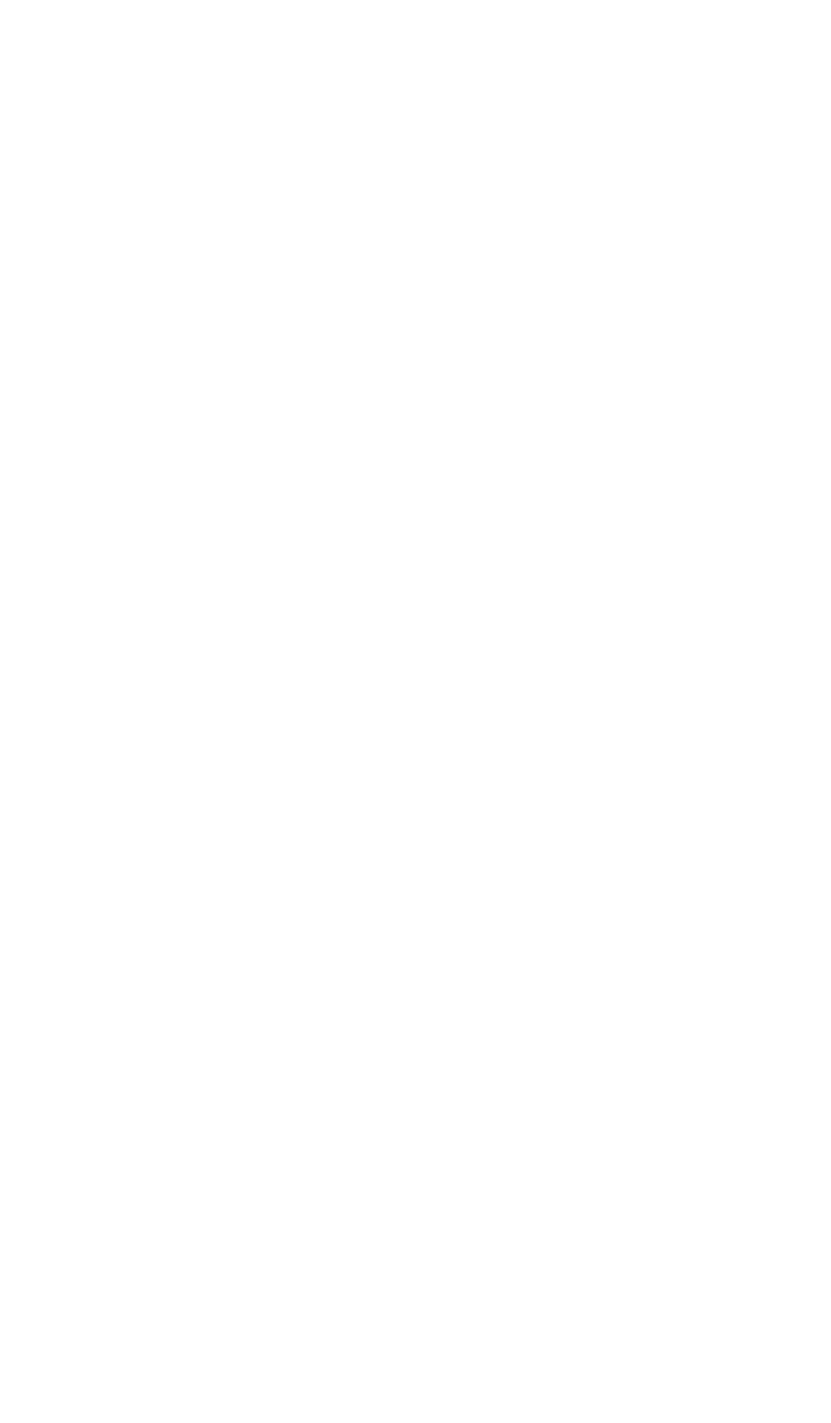
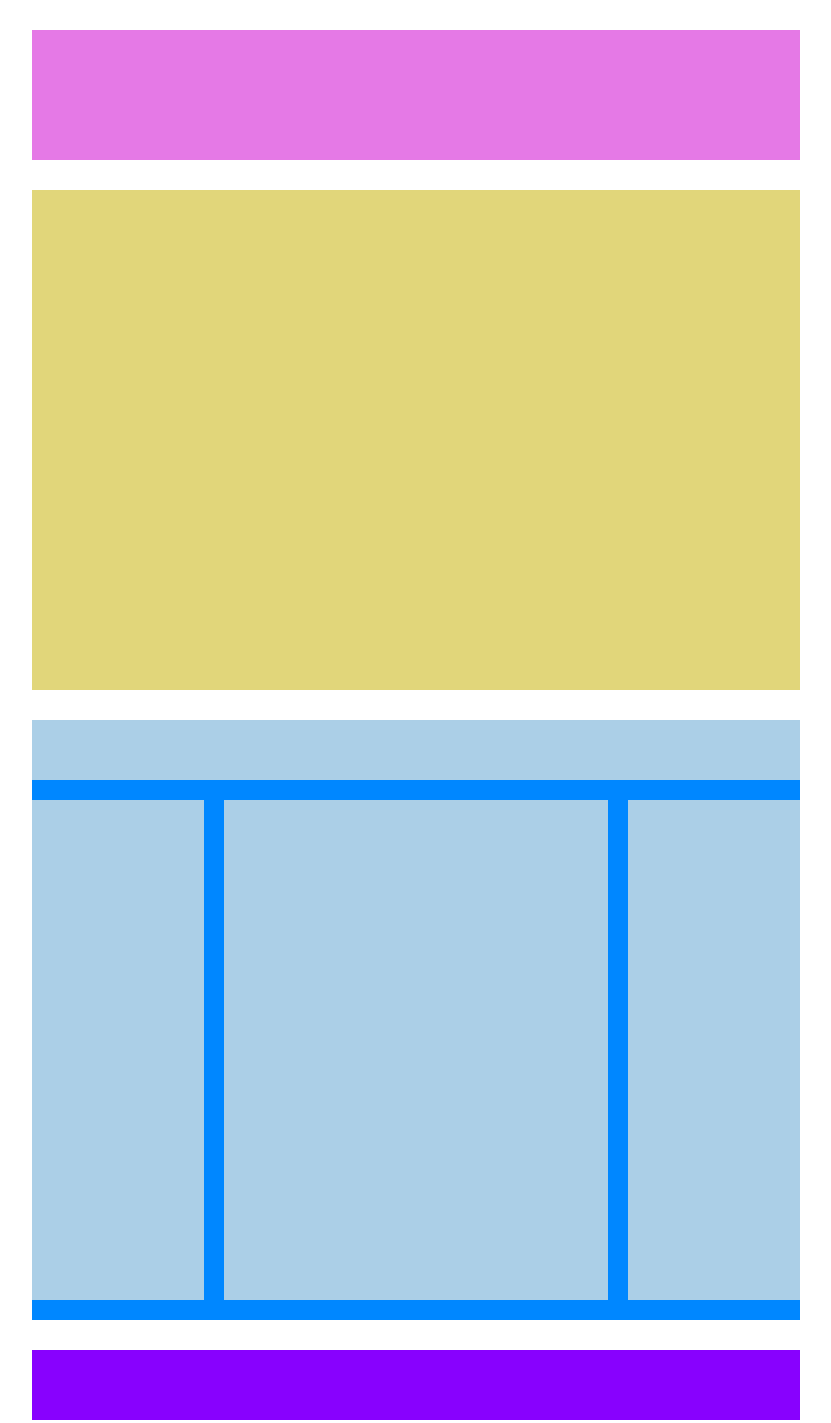
Before and after one commit to Ennio-M/htmlcss-struttura-wp, a plain HTML site: page index.html in a window 1280 px wide. Shown: the whole page, without its empty margins (224-1055 px from the left). Before the commit the page ends 800 px from the top, so only its background shows below. Drawn offline with Linux system fonts and the light colour scheme.

Commit message:
index: creazione struttura pagina

```diff
--- a/css/style.css
+++ b/css/style.css
@@ -4,3 +4,61 @@
     padding: 0;
     box-sizing: border-box;
 }
+.clearfix::after{
+    content: '';
+    display: table;
+    clear: both;
+}
+.container{
+    width: 60%;
+    margin: 30px auto;
+}
+
+/*utlities*/
+.bg-pink{
+    background-color: #E579E6;
+}
+.bg-yellow{
+    background-color: #E1D67A;
+}
+.bg-blue{
+    background-color: #0087FF;
+}
+.bg-purple{
+    background-color: #8801FE;
+}
+.bg-lightblue{
+    background-color: #ABCFE7;
+}
+
+.logo{
+    height: 130px;
+}
+#centre-img{
+    margin-top: 30px;
+    height: 500px;
+}
+main{
+    height: 600px;
+}
+.info{
+    height: 10%;
+    margin-bottom: 20px;
+}
+.box{
+    width: 50%;
+    height: 500px;
+    float: left;
+}
+.box.side-box{
+    width: calc(25% - 20px);
+}
+.left{
+    margin-right: 20px;
+}
+.right{
+    margin-left: 20px;
+}
+footer{
+    height: 70px;
+}
--- a/index.html
+++ b/index.html
@@ -8,6 +8,32 @@
     <link rel="stylesheet" href="./css/style.css">
 </head>
 <body>
+    <header class="container">
+        <div class="logo bg-pink">
+            <nav>
 
+            </nav>
+        </div>
+        <figure class="bg-yellow" id="centre-img">
+
+        </figure>
+    </header>
+    <main class="container bg-blue clearfix">
+        <div class="info bg-lightblue">
+
+        </div>
+        <div class="box side-box left bg-lightblue">
+
+        </div>
+        <div class="box bg-lightblue">
+
+        </div>
+        <div class="box side-box right bg-lightblue">
+
+        </div>
+    </main>
+    <footer class="container bg-purple">
+
+    </footer>
 </body>
 </html>
```
